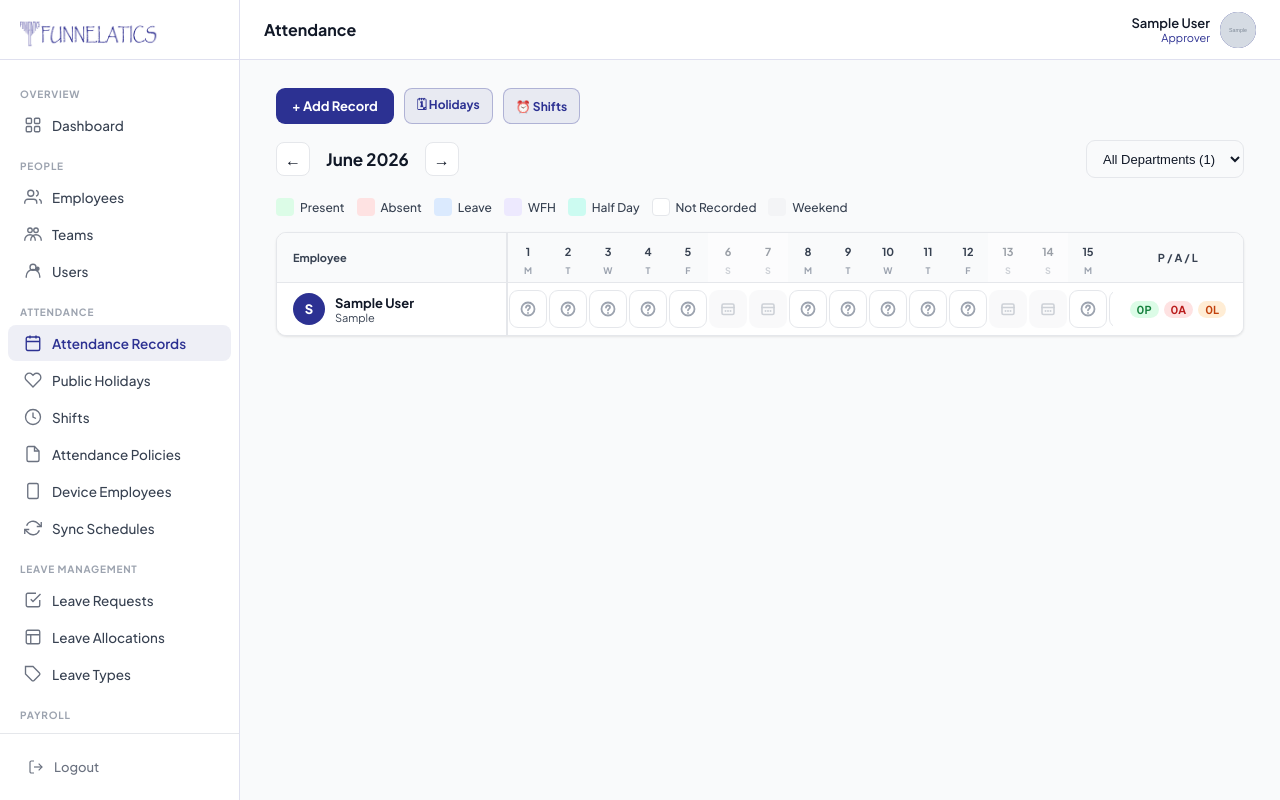
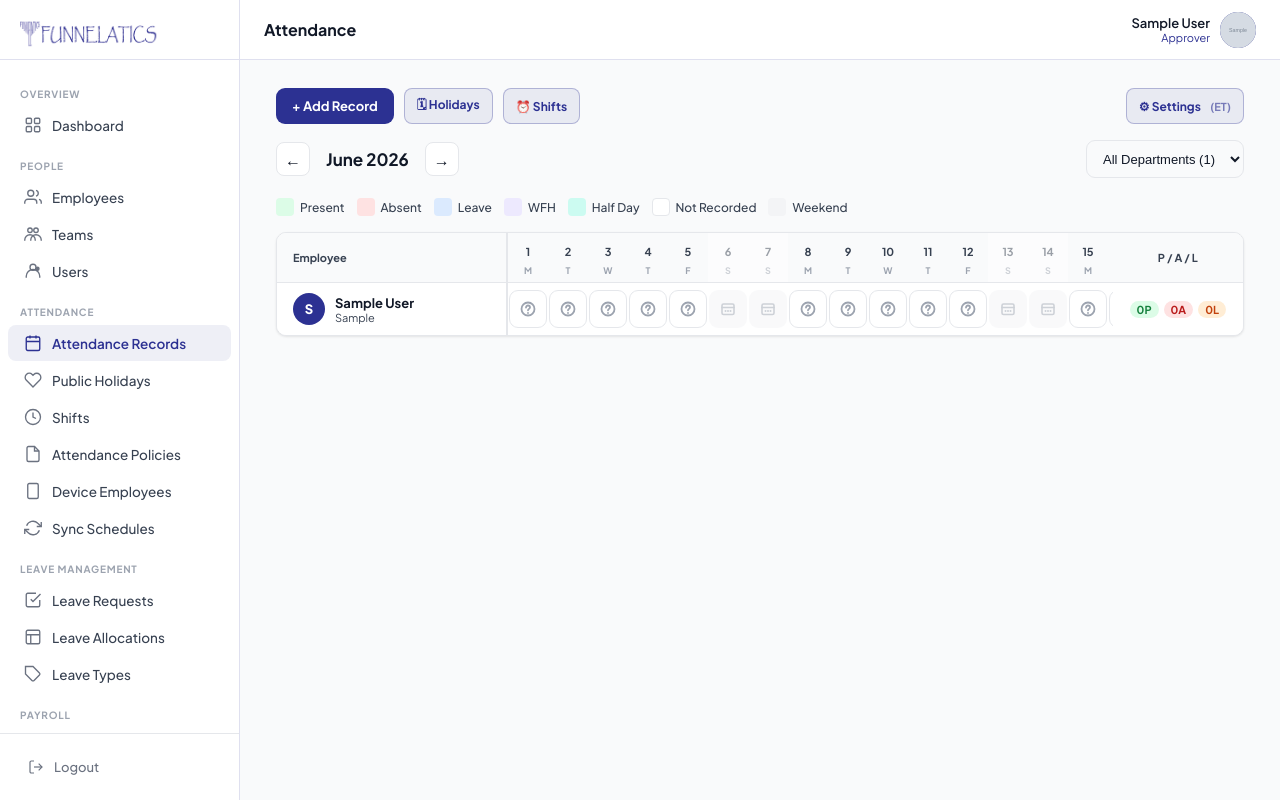
Before and after one commit to website-a11y/Digilatics-Portal, a Django app: page /portal/hr/attendance/ in a window 1280 px wide. Run offline with Django 5.2, Linux system fonts and the light colour scheme; a user stored in the database is signed in; tables that the repository leaves empty hold one stand-in row (values such as "Sample post"); grey boxes marked "Sample" are stand-in pictures.

Commit message:
Add Settings button and tz_time tooltips to portal HR attendance page
Co-Authored-By: Claude Sonnet 4.6 <noreply@anthropic.com>

```diff
--- a/templates/portal/hr/attendance.html
+++ b/templates/portal/hr/attendance.html
@@ -1,4 +1,5 @@
 {% extends "portal/hr/base.html" %}
+{% load attendance_tags %}
 {% block title %}Attendance — Funnelatics HR{% endblock %}
 {% block page_title %}Attendance{% endblock %}
 
@@ -14,6 +15,9 @@
   </a>
   <a href="{% url 'portal:hr_shifts' %}" class="ep-btn-sm" style="text-decoration:none;">
     ⏰ Shifts
+  </a>
+  <a href="/admin/attendance/systemsetting/" class="ep-btn-sm" style="text-decoration:none;margin-left:auto;">
+    ⚙ Settings &nbsp;<span style="opacity:.6;font-size:11px;">({% tz_label %})</span>
   </a>
 </div>
 
@@ -81,7 +85,7 @@
             <a href="{% if cell.record %}{% url 'portal:hr_attendance_record_edit' cell.record.pk %}{% else %}{% url 'portal:hr_attendance_record_add' %}?emp={{ row.employee.pk }}&date={{ cell.day|date:'Y-m-d' }}{% endif %}" style="text-decoration:none;">
             <div class="ep-hgrid-cell {{ cell.status }}{% if cell.record.is_late %} late{% endif %}" style="cursor:pointer;"
               {% if cell.record and cell.record.check_in %}
-              data-tip="{{ cell.day }} | In: {{ cell.record.check_in|time:'g:i A' }}{% if cell.record.check_out %} | Out: {{ cell.record.check_out|time:'g:i A' }}{% endif %}"
+              data-tip="{{ cell.day }} | In: {{ cell.record.check_in|tz_time:cell.record.date }} {% tz_label %}{% if cell.record.check_out %} | Out: {{ cell.record.check_out|tz_time:cell.record.date }} {% tz_label %}{% endif %}"
               {% if cell.record.is_late %}data-late="1"{% endif %}
               {% else %}
               data-tip="{{ cell.day }} | {{ cell.status|title }}"
```
